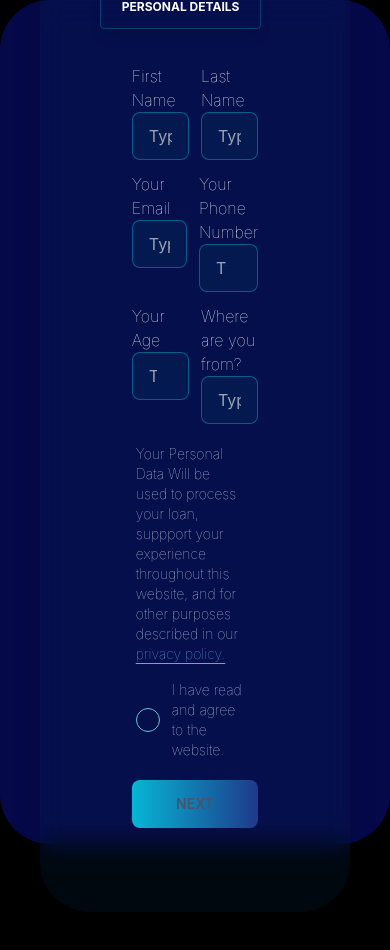
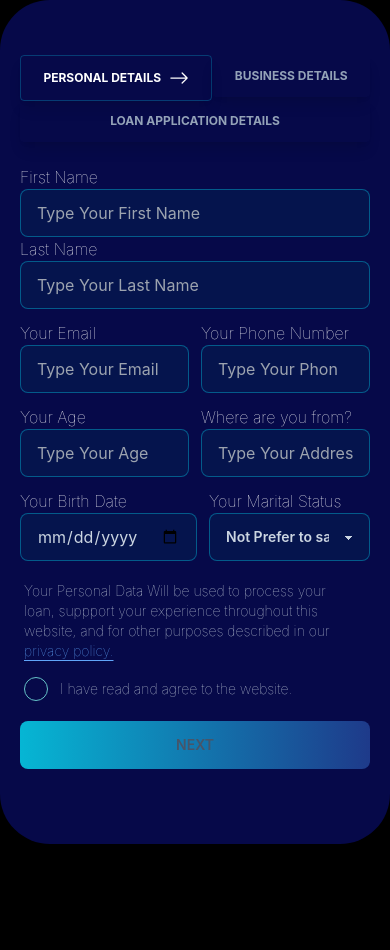
Before and after one commit to shourovr82/dignify-client, a React (Create React App) app: page / in a window 390 px wide. After the commit the page ends 844 px from the top, so only its background shows below. Built offline with nearby package versions, Linux system fonts and the light colour scheme.

Commit message:
peronal details option increased and also made responsive for mobile and desktop

```diff
--- a/src/Components/Home/Home.css
+++ b/src/Components/Home/Home.css
@@ -7,6 +7,8 @@
 
 }
 
+
+@media only screen and (min-width: 700px) {
   .table-bg {
     /* From https://css.glass */
     background: rgba(0, 50, 95, 0.16);
@@ -16,3 +18,4 @@
     -webkit-backdrop-filter: blur(14px);
     border-radius: 50px;
   }
+}
--- a/src/Components/Home/Home.js
+++ b/src/Components/Home/Home.js
@@ -5,6 +5,8 @@ import PersonalInfo from '../personalInfo/PersonalInfo';
 import BusinessDetails from '../BusinessDetails/BusinessDetails';
 import LoanDetails from '../LoanDetails/LoanDetails';
 import Success from '../Success/Success';
+import { BsArrowRight } from 'react-icons/bs';
+
 
 
 const Home = () => {
@@ -15,80 +17,71 @@ const Home = () => {
   return (
     <div className='home-bg flex justify-center items-center'>
       <>
-        <div className='md:w-4/5 mx-auto p-10'>
-          <div className="flex px-5 table-bg  flex-wrap">
-            <div className="w-full p-10">
+        <div className='md:w-4/5 mx-auto p-5 md:p-10'>
+          <div className="flex md:px-5 table-bg    flex-wrap">
+            <div className="w-full md:p-10   ">
+              {/*  tabs */}
               <ul
                 className="flex   mb-0 list-none flex-wrap pt-3 pb-4 flex-row"
                 role="tablist"
               >
-                <li className="-mb-px mr-2 last:mr-0 flex-auto text-center">
+                <li className={`-mb-px  flex-auto text-center ${openTab === 4 ? 'hidden' : 'block'}`}>
                   <a
                     className={
-                      "text-xs font-bold uppercase px-5 py-3 shadow-lg rounded block leading-normal " +
+                      "text-xs font-bold uppercase  py-3 shadow-lg rounded block leading-normal " +
                       (openTab === 1
-                        ? "text-white border border-[#079cc259]"
-                        : "hidden")
+                        ? "text-white   flex justify-center gap-2 items-center border border-[#079cc259]"
+                        : "text-slate-400")
                     }
-                    onClick={() => {
-                      setOpenTab(1);
-                    }}
                     data-toggle="tab"
                     href="#link1"
                     role="tablist"
                   >
-                    Personal Details
+                    Personal Details  {openTab === 1 && <BsArrowRight className='text-xl' />}
                   </a>
                 </li>
-                <li className="-mb-px mr-2 last:mr-0 flex-auto text-center">
+                <li className={`-mb-px  flex-auto text-center ${openTab === 4 ? 'hidden' : 'block'}`}>
                   <a
                     className={
-                      "text-xs font-bold uppercase px-5 py-3 shadow-lg rounded block leading-normal " +
+                      "text-xs font-bold uppercase py-3 shadow-lg rounded block leading-normal  " +
                       (openTab === 2
-                        ? "text-white bg-cyan-700"
-                        : "hidden")
+                        ? "text-white  flex justify-center gap-2 items-center border border-[#079cc259] "
+                        : "text-slate-400")
                     }
-                    onClick={() => {
-                      setOpenTab(2);
-                    }}
+
                     data-toggle="tab"
                     href="#link2"
                     role="tablist"
                   >
-                    Business Details
+                    Business Details {openTab === 2 && <BsArrowRight className='text-xl' />}
                   </a>
                 </li>
 
-                <li className="-mb-px mr-2 last:mr-0 flex-auto text-center">
+                <li className={`-mb-px ${openTab === 4 ? 'hidden' : 'block'} flex-auto text-center `}>
                   <a
                     className={
-                      "text-xs font-bold uppercase px-5 py-3 shadow-lg rounded block leading-normal " +
+                      "text-xs font-bold uppercase  py-3 shadow-lg rounded leading-normal flex justify-center items-center gap-3 " +
                       (openTab === 3
-                        ? "text-white bg-cyan-700"
-                        : "hidden")
+                        ? "text-white  border border-[#079cc259] "
+                        : "text-slate-400")
                     }
-                    onClick={() => {
-                      setOpenTab(3);
-                    }}
                     data-toggle="tab"
                     href="#link3"
                     role="tablist"
                   >
-                    Loan Application Details
+                    Loan Application Details  {openTab === 3 && <BsArrowRight className='text-xl' />}
                   </a>
                 </li>
 
-                <li className="-mb-px mr-2 last:mr-0 flex-auto text-center">
+                <li className={`-mb-px flex-auto text-center ${openTab === 4 ? 'block' : 'hidden'}`}>
                   <a
                     className={
                       "text-xs font-bold uppercase px-5 py-3 shadow-lg rounded block leading-normal " +
                       (openTab === 4
-                        ? "text-white bg-cyan-700"
-                        : "hidden")
+                        ? "text-white border border-[#079dc23a]"
+                        : "text-slate-400")
                     }
-                    onClick={() => {
-                      setOpenTab(4);
-                    }}
+
                     data-toggle="tab"
                     href="#link4"
                     role="tablist"
@@ -97,14 +90,11 @@ const Home = () => {
                   </a>
                 </li>
 
-
-
-
               </ul>
 
 
               <div className="relative flex  flex-col min-w-0 break-words  w-full mb-6 ">
-                <div className="px-4 py-5 flex-auto">
+                <div className="md:px-4 md:py-5 py-2 flex-auto ">
                   <div className="tab-content tab-space">
 
                     {/* personal Information */}
@@ -115,45 +105,35 @@ const Home = () => {
                         register={register}
                         handleSubmit={handleSubmit}
                         setOpenTab={setOpenTab}
-
                       ></PersonalInfo>
-
 
                     </div>
 
                     {/*  business Details */}
-                    <div className={openTab === 2 ? "block" : "hidden"} id="link2">
-
-
+                    <div className={openTab === 2 ? "block " : "hidden"} id="link2">
 
                       <BusinessDetails
                         register={register}
                         handleSubmit={handleSubmit}
-                        setOpenTab={setOpenTab}
-
-                      >
-
+                        setOpenTab={setOpenTab}>
                       </BusinessDetails>
 
-                      {/*  Loan Details */}
+                    </div>
 
-                    </div>
+                    {/*  Loan Details */}
+
                     <div className={openTab === 3 ? "block" : "hidden"} id="link3">
                       <LoanDetails
                         register={register}
                         handleSubmit={handleSubmit}
                         setOpenTab={setOpenTab}
-                        reset={reset}
-                      >
-
-                      </LoanDetails>
+                        reset={reset}></LoanDetails>
+                    </div>
 
 
-                    </div>
                     {/*  success page */}
                     <div className={openTab === 4 ? "block" : "hidden"} id="link4">
                       < Success></Success>
-
                     </div>
 
 
--- a/src/Components/personalInfo/PersonalInfo.js
+++ b/src/Components/personalInfo/PersonalInfo.js
@@ -13,25 +13,25 @@ const PersonalInfo = ({ register, handleSubmit, setOpenTab }) => {
 
 
   return (
-    <div>
+    <div >
       <form
         onSubmit={handleSubmit(handlePersonalDetails)}
-        className='flex flex-col gap-3 w-4/5 mx-auto'>
+        className='flex flex-col gap-3  w-full md:w-4/5 mx-auto'>
 
         {/* Name */}
-        <div className='flex justify-center gap-3'>
+        <div className='md:flex justify-center gap-3'>
           {/* First Name */}
 
           <div className='w-full '>
             <label htmlFor="firstname" className='text-white font-thin'>First Name</label>
 
-            <input {...register("firstName")} required type="text" placeholder="Type here" className="w-full input input-bordered border-[#00defc59] focus:border-transparent rounded-lg input-primary  bg-[#0072721a] focus:text-white text-slate-300" />
+            <input {...register("firstName")} required type="text" placeholder="Type Your First Name" className="w-full input input-bordered border-[#00defc59] focus:border-transparent rounded-lg input-primary  bg-[#0072721a] focus:text-white text-slate-300" />
           </div>
 
           {/* Last Name */}
           <div className='w-full '>
             <label htmlFor="lastname" className='text-white font-thin'>Last Name</label>
-            <input {...register("lastname")} required placeholder="Type here" className="w-full input input-bordered border-[#00defc59] focus:border-transparent rounded-lg input-primary  bg-[#0072721a] focus:text-white text-slate-300" />
+            <input {...register("lastname")} required placeholder="Type Your Last Name" className="w-full input input-bordered border-[#00defc59] focus:border-transparent rounded-lg input-primary  bg-[#0072721a] focus:text-white text-slate-300" />
           </div>
         </div>
 
@@ -42,7 +42,7 @@ const PersonalInfo = ({ register, handleSubmit, setOpenTab }) => {
           {/* Email */}
           <div className='w-full '>
             <label htmlFor="email" className='text-white font-thin'>Your Email</label>
-            <input required {...register("email")} type="email" placeholder="Type here" className="w-full input input-bordered border-[#00defc59] focus:border-transparent rounded-lg input-primary  bg-[#0072721a] focus:text-white text-slate-300" />
+            <input required {...register("email")} type="email" placeholder="Type Your Email" className="w-full input input-bordered border-[#00defc59] focus:border-transparent rounded-lg input-primary  bg-[#0072721a] focus:text-white text-slate-300" />
           </div>
           {/* Phone Number */}
           <div className='w-full '>
@@ -66,6 +66,30 @@ const PersonalInfo = ({ register, handleSubmit, setOpenTab }) => {
         </div>
 
 
+
+        {/* Birth Date */}
+        <div className='flex justify-center gap-3'>
+          {/* Age*/}
+          <div className='w-full '>
+            <label htmlFor="birthdate" className='text-white font-thin'>Your Birth Date</label>
+            <input required  {...register("birthdate")} type="date" placeholder="Type Your Birth Date" className="w-full input input-bordered  border-[#00defc59] focus:border-transparent rounded-lg input-primary  bg-[#0072721a] focus:text-white text-slate-300" />
+          </div>
+          {/* Address */}
+          <div className='w-full '>
+
+            <label htmlFor="maritalstatus" className='text-white font-thin'> Your Marital Status</label>
+
+            <select className="select select-info w-full    border-[#00defc59] focus:border-transparent rounded-lg   bg-[#0072721a] focus:text-cyan-600 text-slate-300 ">
+
+              <option {...register("maritalstatus")} defaultValue>Not Prefer to say</option>
+              <option>Single</option>
+              <option>Married</option>
+              <option>Devorced</option>
+            </select>
+          </div>
+        </div>
+
+
         {/* privacy policy */}
         <div className='flex justify-center gap-3'>
           <div className="form-control">
@@ -82,8 +106,11 @@ const PersonalInfo = ({ register, handleSubmit, setOpenTab }) => {
           <div>
           </div>
         </div>
-        <div className='flex justify-end'>
-          <button type='submit' disabled={termCheck} className={`btn disabled:text-slate-600 text-slate-300 border-0 focus:border-transparent rounded-lg  w-full bg-gradient-to-r from-cyan-500 to-blue-900 max-w-xs focus:text-white `} >next</button>
+
+
+
+        <div className='flex justify-center md:justify-end'>
+          <button type='submit' disabled={termCheck} className={`btn disabled:text-slate-600 text-slate-300 border-0 focus:border-transparent rounded-lg  w-full bg-gradient-to-r from-cyan-500 to-blue-900 md:max-w-xs focus:text-white `} >next</button>
         </div>
 
       </form>
```
Also changed, not shown: src/Components/BusinessDetails/BusinessDetails.js (+29 -5 lines), src/Components/LoanDetails/LoanDetails.js (+12 -5 lines), src/photos/loading.svg (added). Lines whose indentation alone changed are shown as unchanged.
